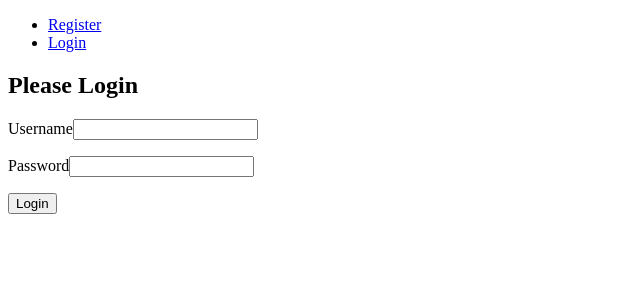
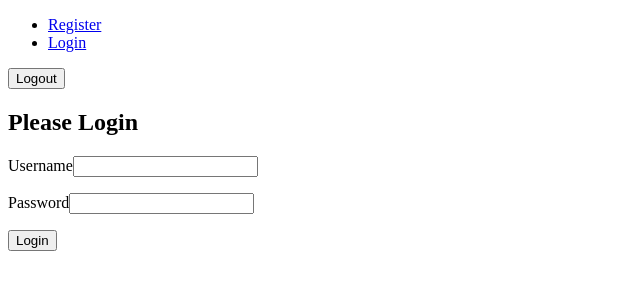
Before and after one commit to asianvader/cs50-final-project, a React (Create React App) app in the folder client/: page /login in a window 1280 px wide. Shown: the top 300 px of the page, without its empty margins (0-640 px from the left). Built offline with nearby package versions, Linux system fonts and the light colour scheme.

Commit message:
feat: add token to session storage and logout functionality.

```diff
--- a/client/src/App.js
+++ b/client/src/App.js
@@ -4,15 +4,25 @@ import { Router, Routes, Route } from "react-router-dom";
 import Login from "./pages/Login";
 import Register from "./pages/Register";
 import Welcome from "./pages/Welcome";
+import useToken from "./components/UseToken";
+import Header from "./components/Header";
 
 const App = () => {
+  const { token, removeToken, setToken } = useToken();
+
   return (
     <div>
       <Navbar />
+      <Header token={removeToken} />
       <Routes>
-        <Route path="/register" element={<Register />} />
-        <Route path="/login" element={<Login />} />
-        <Route path="/welcome" element={<Welcome />} />
+
+        {!token && token!=="" &&token!== undefined?
+          <Route path="/login" element={<Login setToken={setToken}/>} />
+        :(
+          <Route path="/welcome" element={<Welcome />} />
+        )}
+
+        {/* <Route path="/register" element={<Register />} />  */}
       </Routes>
 
 
--- /dev/null
+++ b/client/src/components/Header.js
@@ -0,0 +1,31 @@
+import React from "react";
+import axios from "axios";
+import { useNavigate } from "react-router-dom";
+import { BASEURL } from "../constants";
+
+const Header = (props) => {
+  const navigate = useNavigate();
+  function logOut() {
+    axios
+      .post(`${BASEURL}/logout`)
+      .then(() => {
+        props.token();
+        navigate("/login");
+      })
+      .catch((error) => {
+        if (error.response) {
+          console.log(error.response);
+          console.log(error.response.status);
+          console.log(error.response.headers);
+        }
+      });
+  }
+
+  return (
+    <header className="App-header">
+      <button onClick={logOut}>Logout</button>
+    </header>
+  );
+};
+
+export default Header;
--- a/client/src/components/LoginForm.js
+++ b/client/src/components/LoginForm.js
@@ -3,9 +3,9 @@ import React, { useEffect } from "react";
 import { format } from "date-fns";
 import { constants, BASEURL } from "../constants";
 import { useForm } from "react-hook-form";
-import { useNavigate } from 'react-router-dom';
+import { useNavigate } from "react-router-dom";
 
-const LoginForm = () => {
+const LoginForm = (props) => {
   const navigate = useNavigate();
   // Create an initial state for the form data
   // Can be reused to reset form
@@ -30,11 +30,12 @@ const LoginForm = () => {
       const result = await axios.post(`${BASEURL}/login`, data);
       console.log(result.data);
       // Username and password are correct
-      const message = result.data
-      console.log(Object.keys(message))
-      if (Object.keys(message)[0] === 'access_token') {
+      const message = result.data;
+      console.log(Object.keys(message));
+      if (Object.keys(message)[0] === "access_token") {
         console.log("success", result.data);
-        navigate("/welcome")
+        props.setToken(result.data.access_token);
+        navigate("/welcome");
       } else {
         console.log(result.data.message);
       }
--- /dev/null
+++ b/client/src/components/UseToken.js
@@ -0,0 +1,33 @@
+import { useState } from 'react';
+
+const useToken = () => {
+
+  function getToken() {
+    console.log("GET TOKEN")
+    const userToken = sessionStorage.getItem('token');
+    return userToken && userToken
+  }
+
+  const [token, setToken] = useState(getToken());
+
+  function saveToken(userToken) {
+    console.log("SAVE TOKEN")
+    sessionStorage.setItem('token', userToken);
+    setToken(userToken);
+  };
+
+  function removeToken() {
+    console.log("REMOVE TOKEN")
+    sessionStorage.removeItem("token");
+    setToken(null);
+  }
+
+  return {
+    setToken: saveToken,
+    token,
+    removeToken
+  }
+
+}
+
+export default useToken;
--- a/client/src/pages/Login.js
+++ b/client/src/pages/Login.js
@@ -1,11 +1,11 @@
 import React from "react";
 import LoginForm from "../components/LoginForm";
 
-const Login = () => {
+const Login = (props) => {
   return (
     <div>
       <h2>Please Login</h2>
-      <LoginForm />
+      <LoginForm setToken={props.setToken} />
     </div>
   );
 };
```
Also changed, not shown: 1 other file (tests, documents, lock files or other folders).
